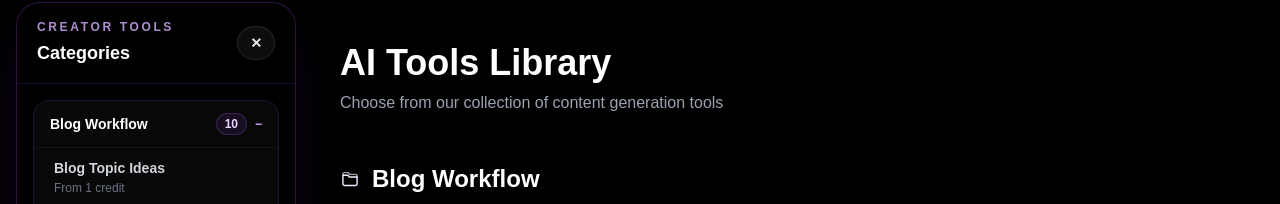
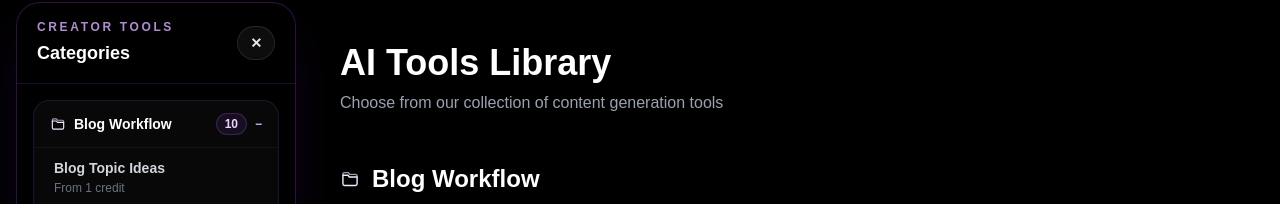
Before and after one commit to sajanmenuluttlegya/abc-creator-clean, a Next.js app in the folder abc-creator-app/: page /tools in a window 1280 px wide. Shown: the part 94-298 px from the top of the page. Built offline with nearby package versions, Linux system fonts and the light colour scheme.

Commit message:
Show category icons in tools sidebar

```diff
--- a/abc-creator-app/components/ToolCategorySidebar.tsx
+++ b/abc-creator-app/components/ToolCategorySidebar.tsx
@@ -3,11 +3,17 @@
 import Link from "next/link";
 import { usePathname } from "next/navigation";
 import { useMemo, useState } from "react";
+import { ThemeIcon } from "@/components/ThemeIcon";
 import { publicTools } from "@/lib/tools/public-tools";
 import { getToolCreditLabel } from "@/lib/tools/credit-costs";
 
 interface ToolCategorySidebarProps {
   activeSlug?: string;
+}
+
+function getCategoryIcon(category: string) {
+  if (category === "Writing Tools") return "writing-pad";
+  return "folder";
 }
 
 export function ToolCategorySidebar({ activeSlug }: ToolCategorySidebarProps) {
@@ -85,7 +91,10 @@ export function ToolCategorySidebar({ activeSlug }: ToolCategorySidebarProps) {
                     }
                     className="flex w-full items-center justify-between gap-3 px-4 py-3 text-left"
                   >
-                    <span className="text-sm font-bold text-white">{category}</span>
+                    <span className="flex min-w-0 items-center gap-2 text-sm font-bold text-white">
+                      <ThemeIcon name={getCategoryIcon(category)} size="xs" />
+                      <span className="truncate">{category}</span>
+                    </span>
                     <span className="flex items-center gap-2 text-xs font-semibold text-purple-200">
                       <span className="rounded-full border border-purple-400/20 bg-purple-500/10 px-2 py-0.5">
                         {tools.length}
```
